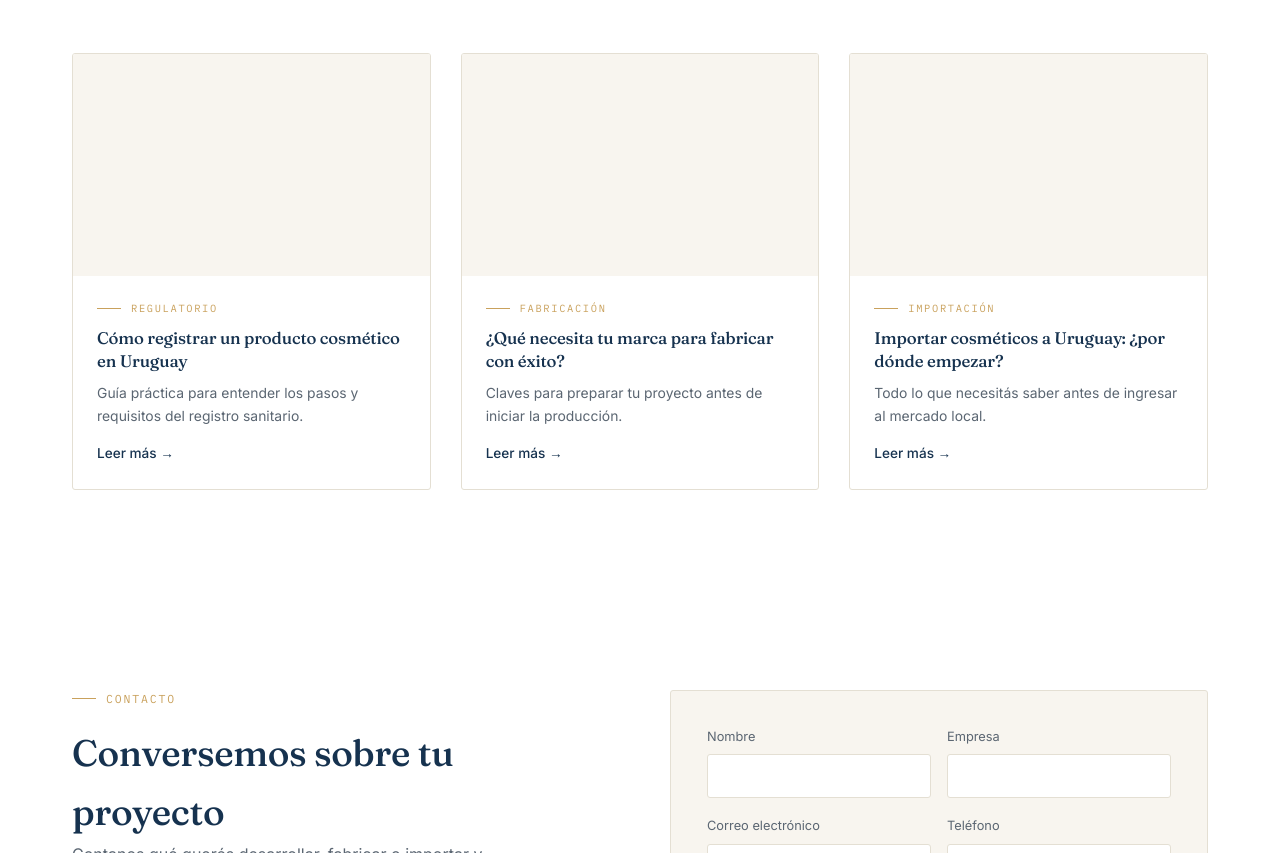
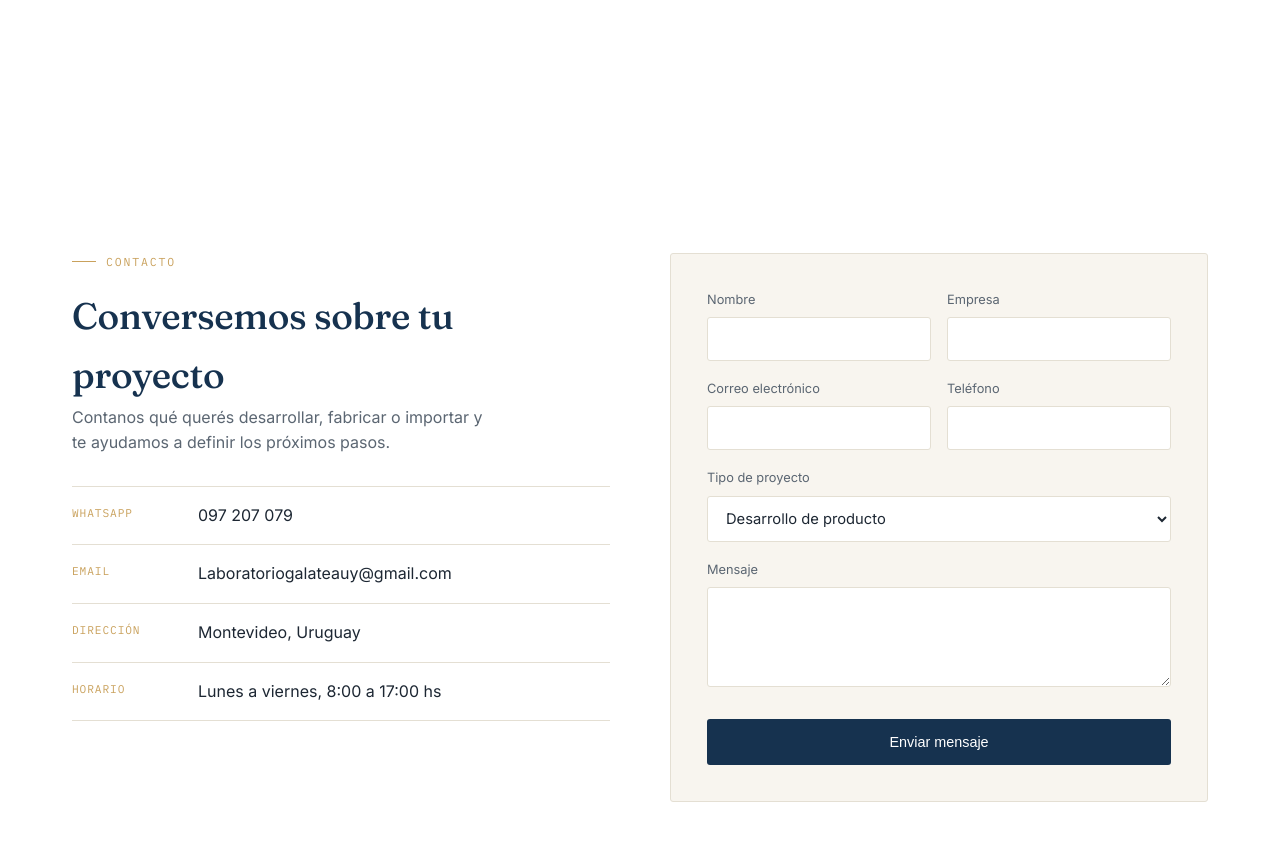
Before and after one commit to Brandonandru/Laboratorio-Galatea, a plain HTML site: page index.html in a window 1280 px wide. Shown: the part 4212-5065 px from the top of the page. Drawn offline with Linux system fonts and the light colour scheme.

Commit message:
Update index.html

```diff
--- a/index.html
+++ b/index.html
@@ -372,33 +372,8 @@
         <h2 class="section-title">Contenido técnico para quienes construyen marcas cosméticas</h2>
       </div>
       <div class="blog-grid">
-        <article class="post">
-          <div class="post-media"></div>
-          <div class="post-body">
-            <span class="eyebrow">Regulatorio</span>
-            <h3>Cómo registrar un producto cosmético en Uruguay</h3>
-            <p>Guía práctica para entender los pasos y requisitos del registro sanitario.</p>
-            <span class="read">Leer más →</span>
-          </div>
-        </article>
-        <article class="post">
-          <div class="post-media"></div>
-          <div class="post-body">
-            <span class="eyebrow">Fabricación</span>
-            <h3>¿Qué necesita tu marca para fabricar con éxito?</h3>
-            <p>Claves para preparar tu proyecto antes de iniciar la producción.</p>
-            <span class="read">Leer más →</span>
-          </div>
-        </article>
-        <article class="post">
-          <div class="post-media"></div>
-          <div class="post-body">
-            <span class="eyebrow">Importación</span>
-            <h3>Importar cosméticos a Uruguay: ¿por dónde empezar?</h3>
-            <p>Todo lo que necesitás saber antes de ingresar al mercado local.</p>
-            <span class="read">Leer más →</span>
-          </div>
-        </article>
+        <!-- BLOG_POSTS_START -->
+        <!-- BLOG_POSTS_END -->
       </div>
     </div>
   </section>
```
